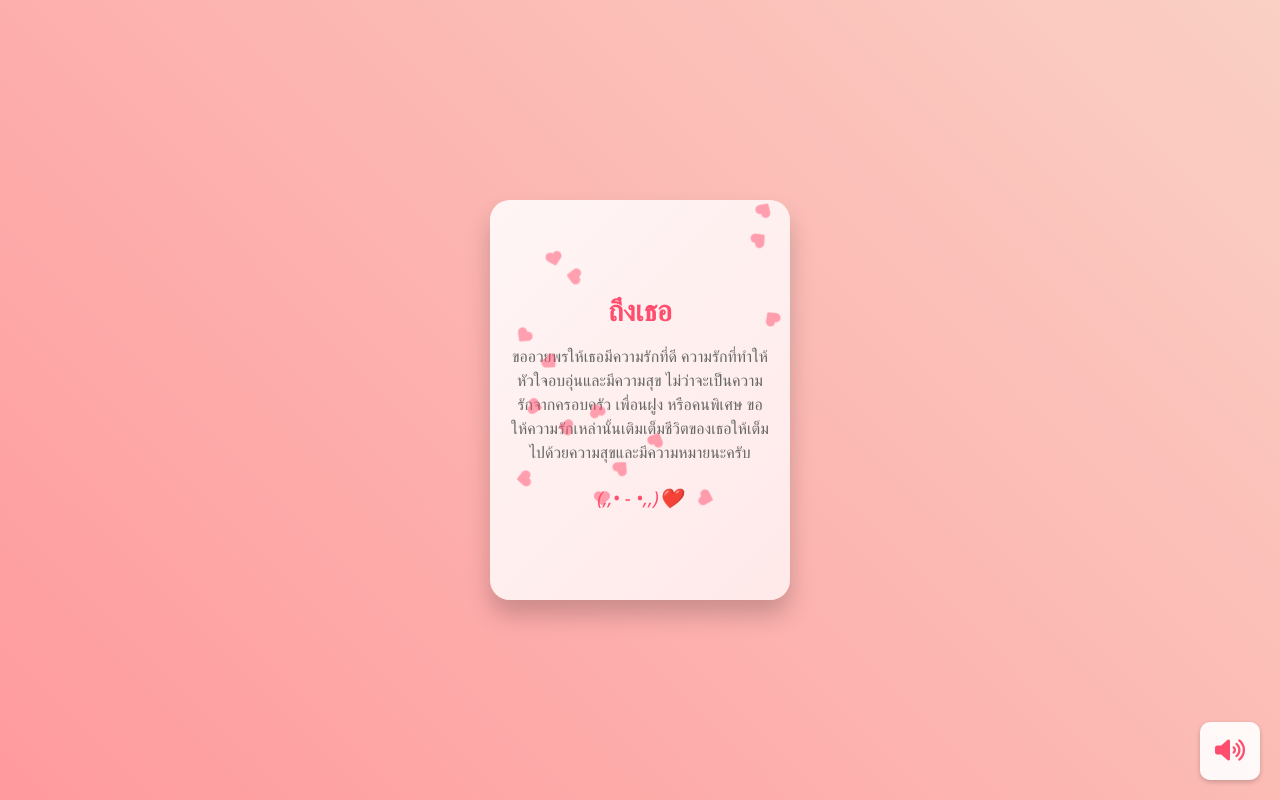
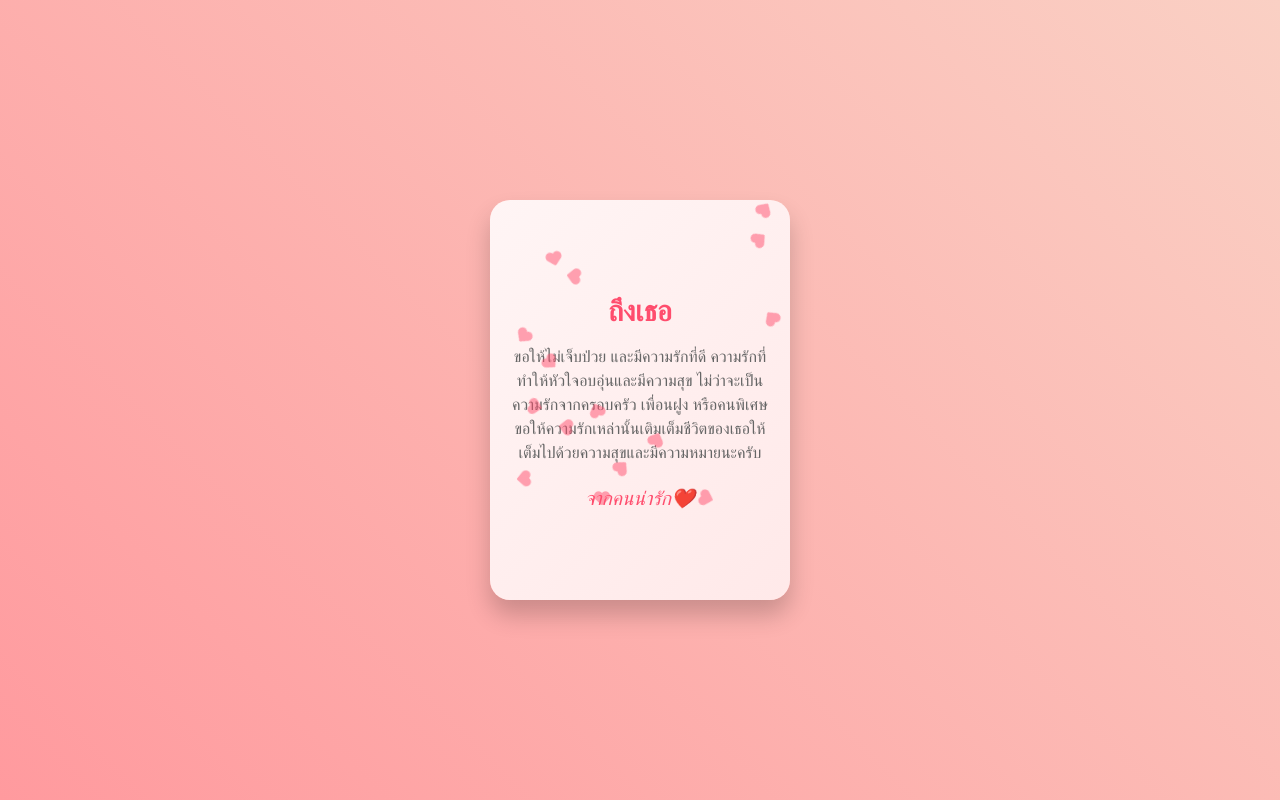
Before and after one commit to baobei55/baobei55.github.io, a plain HTML site: page index.html in a window 1280 px wide. Both pictures are taken after a click on the element 640 px from the left and 400 px from the top of the page. Drawn offline with Linux system fonts and the light colour scheme; a web font is replaced by a local one.

Commit message:
Update index.html

```diff
--- a/index.html
+++ b/index.html
@@ -227,33 +227,6 @@
         font-size: 0.9rem;
       }
     }
-
-    .audio-controls {
-      position: fixed;
-      bottom: 20px;
-      right: 20px;
-      background: rgba(255, 255, 255, 0.9);
-      padding: 10px;
-      border-radius: 10px;
-      box-shadow: 0 2px 5px rgba(0, 0, 0, 0.2);
-      display: flex;
-      align-items: center;
-      gap: 10px;
-    }
-
-    .audio-controls button {
-      background: none;
-      border: none;
-      cursor: pointer;
-      color: #ff4d6d;
-      font-size: 1.5rem;
-      padding: 5px;
-      transition: transform 0.2s;
-    }
-
-    .audio-controls button:hover {
-      transform: scale(1.1);
-    }
   </style>
 </head>
 
@@ -273,45 +246,30 @@
       <div class="message-content">
         <h2 class="message-title">ถึงเธอ</h2>
         <p class="message-body">
-          ขออวยพรให้เธอมีความรักที่ดี ความรักที่ทำให้หัวใจอบอุ่นและมีความสุข ไม่ว่าจะเป็นความรักจากครอบครัว เพื่อนฝูง หรือคนพิเศษ ขอให้ความรักเหล่านั้นเติมเต็มชีวิตของเธอให้เต็มไปด้วยความสุขและมีความหมายนะครับ
+          ขอให้ไม่เจ็บป่วย และมีความรักที่ดี ความรักที่ทำให้หัวใจอบอุ่นและมีความสุข ไม่ว่าจะเป็นความรักจากครอบครัว เพื่อนฝูง หรือคนพิเศษ ขอให้ความรักเหล่านั้นเติมเต็มชีวิตของเธอให้เต็มไปด้วยความสุขและมีความหมายนะครับ
         </p>
-        <div class="love-signature"> (,,• ֊ •,,)❤️</div>
+        <div class="love-signature">จากคนน่ารัก❤️</div>
       </div>
       <!-- Floating hearts decoration -->
       <div class="hearts-decoration" id="heartsContainer"></div>
     </div>
   </div>
 
-  <!-- Add audio element and controls -->
+  <!-- Add audio element -->
   <audio id="bgMusic" loop>
     <source src="songs/OneMyChoose.mp3" type="audio/mpeg">
     Your browser does not support the audio element.
   </audio>
 
-  <div class="audio-controls">
-    <button onclick="toggleMusic()" id="musicToggle">
-      <i class="fas fa-volume-up"></i>
-    </button>
-  </div>
-
   <script>
     let isMusicPlaying = false;
     const music = document.getElementById('bgMusic');
-    const musicToggle = document.getElementById('musicToggle');
-
-    // เริ่มเล่นเสียงเมื่อผู้ใช้คลิกครั้งแรก
-    document.body.addEventListener('click', function () {
-      if (!isMusicPlaying) {
-        playMusic();
-      }
-    }, { once: true });
 
     // ฟังก์ชันเล่นเสียง
     function playMusic() {
       music.play()
         .then(() => {
           isMusicPlaying = true;
-          musicToggle.innerHTML = '<i class="fas fa-volume-up"></i>';
         })
         .catch((error) => {
           console.log("Music playback failed:", error);
@@ -322,10 +280,9 @@
     function pauseMusic() {
       music.pause();
       isMusicPlaying = false;
-      musicToggle.innerHTML = '<i class="fas fa-volume-mute"></i>';
     }
 
-    // หยุดเสียงเมื่อผู้ใช้ออกจากหน้าเว็บ
+    // ฟังก์ชันหยุดเสียงเมื่อผู้ใช้ออกจากหน้าเว็บ
     window.addEventListener('beforeunload', function () {
       if (isMusicPlaying) {
         pauseMusic();
@@ -334,12 +291,7 @@
 
     function toggleCard(card) {
       card.classList.toggle('opened');
-    }
-
-    function toggleMusic() {
-      if (isMusicPlaying) {
-        pauseMusic();
-      } else {
+      if (!isMusicPlaying) {
         playMusic();
       }
     }
```
